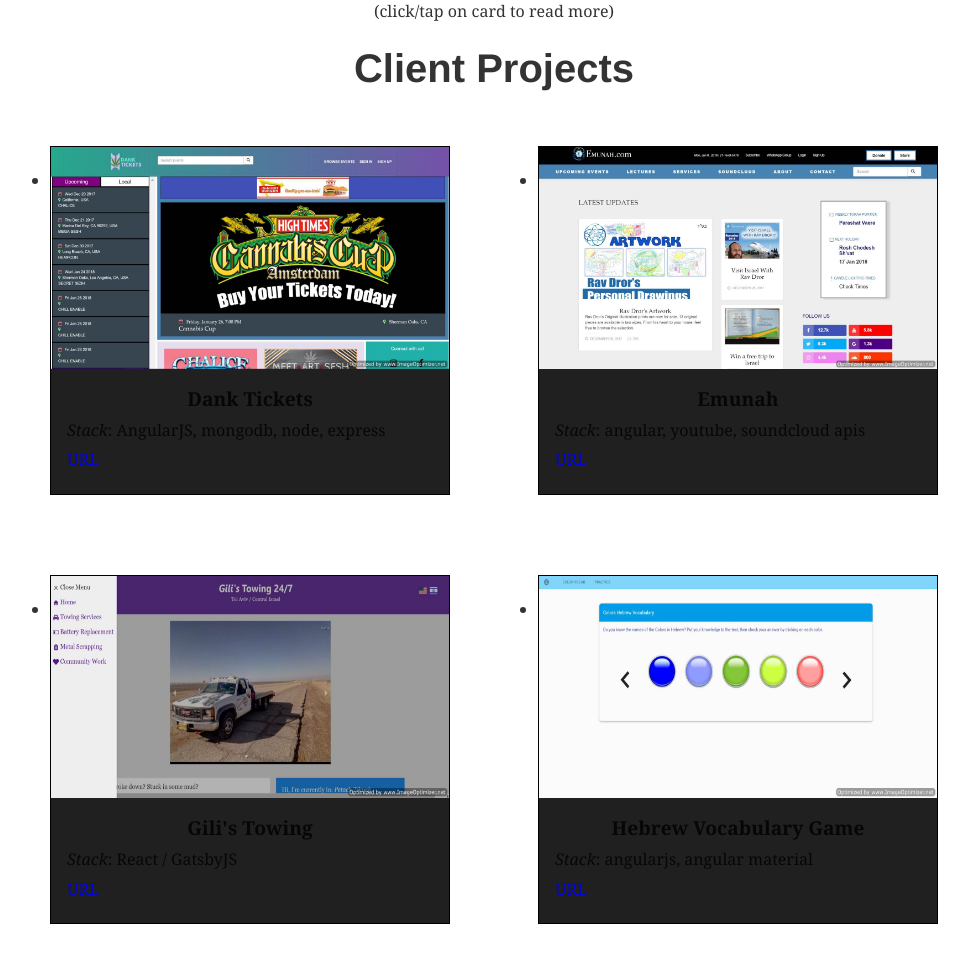
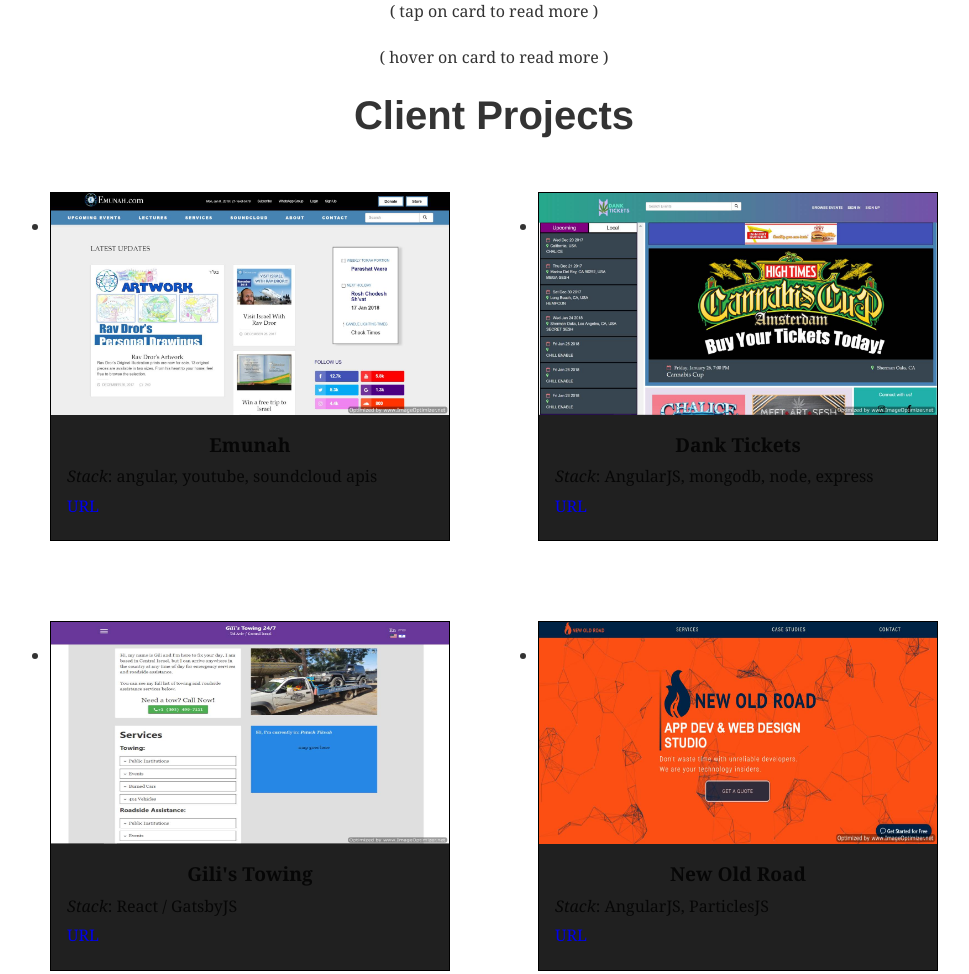
Before and after one commit to katzy687/my-web-portfolio, a Gatsby site: page /projects in a window 1280 px wide. Shown: the top 974 px of the page, without its empty margins (146-1115 px from the left). Built offline with nearby package versions, Linux system fonts and the light colour scheme; Gatsby itself is replaced by a stand-in of ours.

Commit message:
optimized images

```diff
--- a/package.json
+++ b/package.json
@@ -19,6 +19,7 @@
     "gatsby-plugin-typography": "^1.7.10",
     "gatsby-source-filesystem": "^1.5.11",
     "gatsby-transformer-sharp": "^1.6.16",
+    "react-blur-image-loader": "^0.2.2",
     "react-html5video": "^2.5.1",
     "react-icons": "^2.2.7",
     "react-particles-js": "^2.1.0",
--- a/src/data/projects.js
+++ b/src/data/projects.js
@@ -1,32 +1,44 @@
 import dtPic from '../assets/client-screens/dt-Optimized.png';
 import emunahPic from '../assets/client-screens/emunah-Optimized.png';
-import giliPic from '../assets/client-screens/gilitowing-Optimized.png';
+import giliPic from '../assets/client-screens/gilitowing-Optimized-1.png';
 import colorsPic from '../assets/client-screens/colors-Optimized.png';
 import lordOfWarPic from '../assets/client-screens/lordofwar-Optimized.png';
 import aStarPic from '../assets/client-screens/astar-Optimized.png';
 import fancoPic from '../assets/client-screens/fancofan-Optimized.png';
+import newoldroadPic from '../assets/client-screens/newoldroad-Optimized.png';
 
 const clientProjects = [
+  {
+    name: 'Emunah',
+    description: 'Community site for Rav Dror of Emunah. Hooks into youtube, twitter and soundcloud apis to bring all content to one place.',
+    stack: 'angular, youtube, soundcloud apis',
+    url: 'https://emunah.com/home',
+    github: 'https://github.com/mbreslow56/Emunah',
+    img: emunahPic
+  },
   {
     name: 'Dank Tickets',
     description: `Ticketing event site for marijuana conventions. The first project where I incorporated a lot of CSS Grid on the front end. I also hooked up 'Nodemailer' as part of first time user validation flow.`,
     stack: 'AngularJS, mongodb, node, express',
     url: 'https://danktickets.herokuapp.com/home',
+    github: 'https://github.com/mbreslow56/danktickets2.0',
     img: dtPic
-  },
-  {
-    name: 'Emunah',
-    description: 'Community site for Rav Dror of Emunah. Hooks into youtube, twitter and soundcloud apis to bring all content to one place.',
-    stack: 'angular, youtube, soundcloud apis',
-    url: 'https://emunah.com/home',
-    img: emunahPic
   },
   {
     name: 'Gili\'s Towing',
     description: 'Company landing page for local israeli towing service. First multilingual app. Had to conditonally render rtl or ltr content.',
     stack: 'React / GatsbyJS',
-    url: 'https://gili-grar.surge.sh',
+    url: 'http://gili-towing-telaviv.surge.sh/en/',
+    github: 'https://github.com/mbreslow56/Gili-Towing',
     img: giliPic
+  },
+  {
+    name: 'New Old Road',
+    description: 'Company landing for Web Dev Studio. Responsive design integrating the ParticlesJS library.',
+    stack: 'AngularJS, ParticlesJS',
+    url: 'https://newoldroad.com',
+    github: 'https://github.com/mbreslow56/newoldroad',
+    img: newoldroadPic
   },
   {
     name: 'Hebrew Vocabulary Game',
--- a/src/layouts/index.css
+++ b/src/layouts/index.css
@@ -1,3 +1,7 @@
+.desktop-only {
+  display: none;
+}
+
 html {
   /* background: black; */
   background: #f0f0f0;
@@ -49,3 +53,12 @@ p {
   padding: 50px 0;
   color: #f5f5f5;
 }
+
+@media screen and (min-width: 968px) {
+  .mobile-only {
+    display: none;
+  }
+  .desktop-only {
+    display: block;
+  }
+}
--- a/src/pages/projects.js
+++ b/src/pages/projects.js
@@ -2,7 +2,6 @@ import React, { Component } from "react";
 import Construction from 'react-icons/lib/go/alert';
 import projects from '../data/projects';
 import styles from './projects.module.css';
-// import Img from "gatsby-image";
 
 class Project extends Component {
   state = { slideOpen: false }
@@ -11,20 +10,24 @@ class Project extends Component {
     this.setState({ slideOpen: !this.state.slideOpen });
   }
 
+  toggleOnClick = () => {
+    if (window.innerWidth >= 968 ) {
+      console.log('screen is too big, switching to hover');
+      return;
+    }
+    this.toggleState();
+  }
+
   render() {
     const isOpen = this.state.slideOpen ? styles.open : '';
     return (
-      <li className={styles.CardContainer} onClick={this.toggleState}>
-        <div className={styles.imageContainer} >
+      <li className={styles.CardContainer} onClick={this.toggleOnClick} >
+        <div className={styles.imageContainer} onMouseEnter={this.toggleState} onMouseLeave={this.toggleState}>
           <p className={styles.description} >{this.props.project.description}</p>
           <img src={this.props.project.img} alt={this.props.project.name}
-            className={[styles.slider, isOpen].join(' ')} />
-          {/* <Img
-            title={this.props.project.name}
-            resolutions={this.props.projectImg.resolutions}
             className={[styles.slider, isOpen].join(' ')}
-            outerWrapperClassName={styles.GatsbyImgOuterWrapper}
-          /> */}
+          />
+
         </div>
         <div className={styles.metadata} >
           <p style={{ textAlign: 'center', fontSize: '1.2rem', fontWeight: 'bold' }}>{this.props.project.name}</p>
@@ -62,7 +65,8 @@ export default ({ data }) => {
   console.log(data);
   return (
     <div className={[styles.PageContainer, 'page-styles'].join(' ')} >
-      <p style={{ textAlign: 'center', fontSize: '1rem' }}>(click/tap on card to read more)</p>
+      <p className="mobile-only" style={{ textAlign: 'center', fontSize: '1rem' }}>( tap on card to read more )</p>
+      <p className="desktop-only" style={{ textAlign: 'center', fontSize: '1rem' }}>( hover on card to read more )</p>
       <h3>Client Projects</h3>
       <section className={styles.ClientProjects} >
         <ProjectsContainer projectList={projects.clientProjects} />
--- a/src/pages/projects.module.css
+++ b/src/pages/projects.module.css
@@ -1,3 +1,5 @@
+
+
 .PageContainer {}
 
 .PageContainer h3 {
@@ -76,6 +78,7 @@
   height: 222px;
 }
 
+
 .open {
   max-height: 0;
 }
```
Also changed, not shown: src/assets/client-screens/astar.jpg (added), src/assets/client-screens/gilitowing-Optimized-1.png (added), src/assets/client-screens/gilitowing-Optimized.png (deleted), src/assets/client-screens/newoldroad-Optimized.png (added), src/assets/client-screens/newoldroad.png (added), 2 other files.
